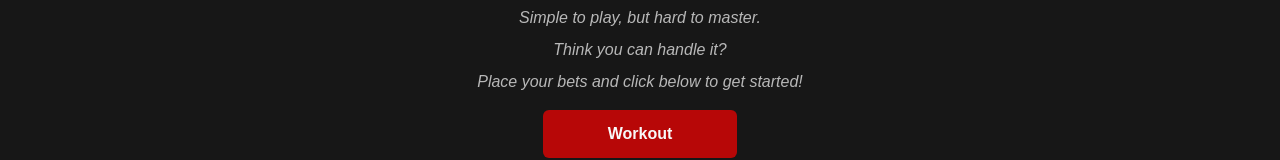
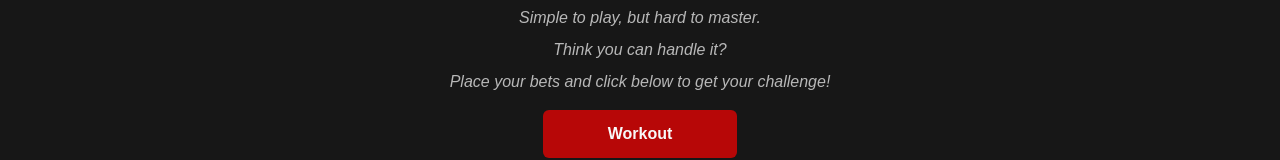
Before and after one commit to natep1123/Card-io, a Next.js app: page / in a window 1280 px wide. Shown: the part 239-399 px from the top of the page. Built offline with nearby package versions, Linux system fonts and the light colour scheme.

Commit message:
Styling for home page

```diff
--- a/src/app/page.js
+++ b/src/app/page.js
@@ -6,7 +6,7 @@ export default function Home() {
     "Card-io uses the Deck of Cards API to randomize full-body workout challenges.",
     "Simple to play, but hard to master.",
     "Think you can handle it?",
-    "Place your bets and click below to get started!",
+    "Place your bets and click below to get your challenge!",
   ];
 
   return (
```
